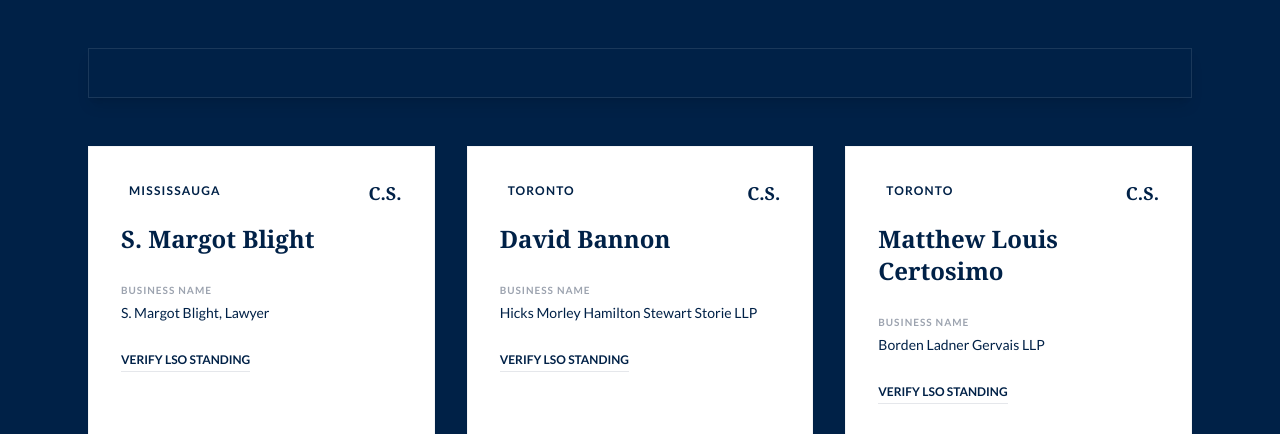
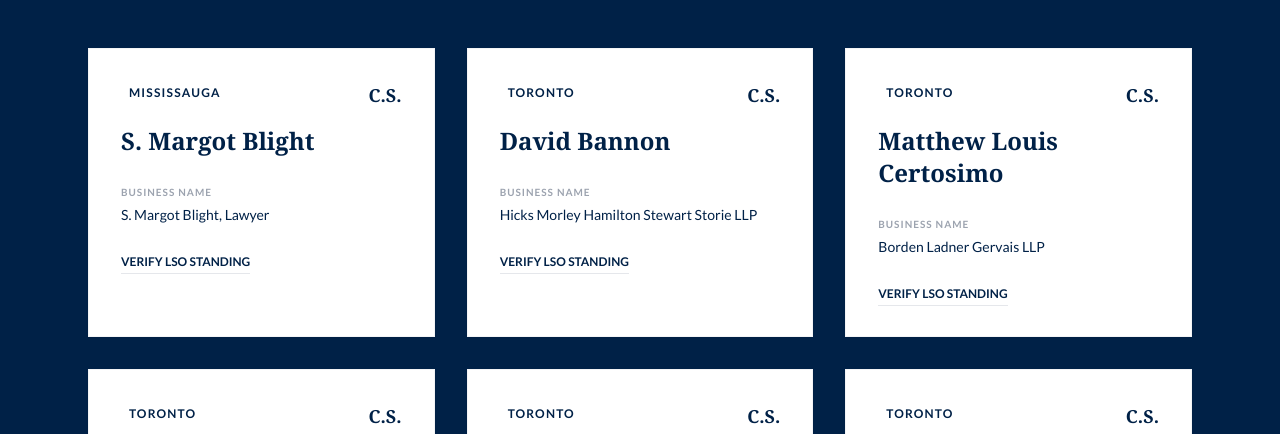
Before and after one commit to edimaudo/onllaw, a FastAPI app: page /api/lawyers in a window 1280 px wide. Shown: the part 257-691 px from the top of the page. Run offline with FastAPI, Linux system fonts and the light colour scheme; some libraries are stand-ins or nearby versions; some web fonts are replaced.

Commit message:
Update lawyers.html

```diff
--- a/templates/lawyers.html
+++ b/templates/lawyers.html
@@ -10,9 +10,7 @@
     </header>
 
     <main class="max-w-6xl mx-auto py-12 px-6">
-        <div class="mb-12 p-6 bg-[#002147] text-white flex items-start space-x-4 shadow-lg border border-white/10">
-            <span class="text-3xl"></span>
-        </div>
+
 
         <div class="grid grid-cols-1 md:grid-cols-2 lg:grid-cols-3 gap-8">
             {% for lawyer in specialists %}
```
